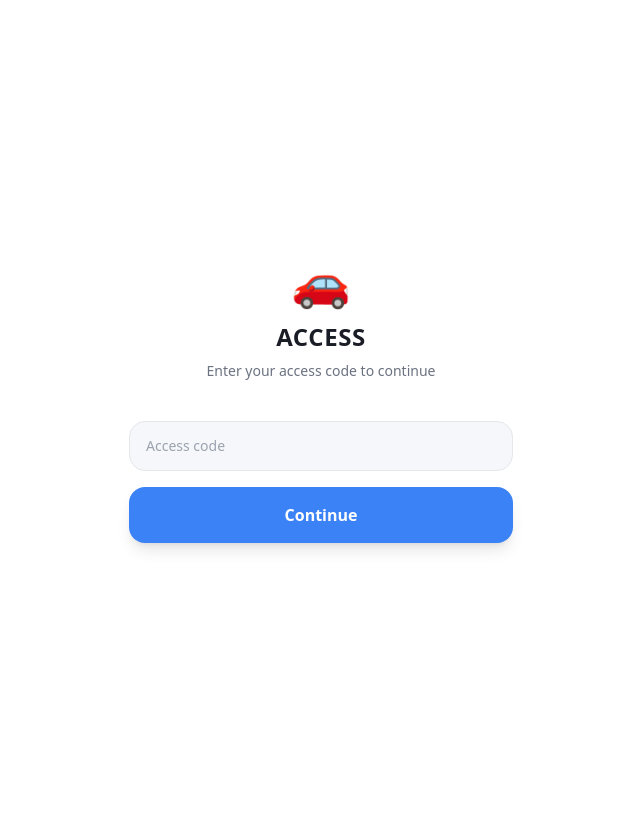
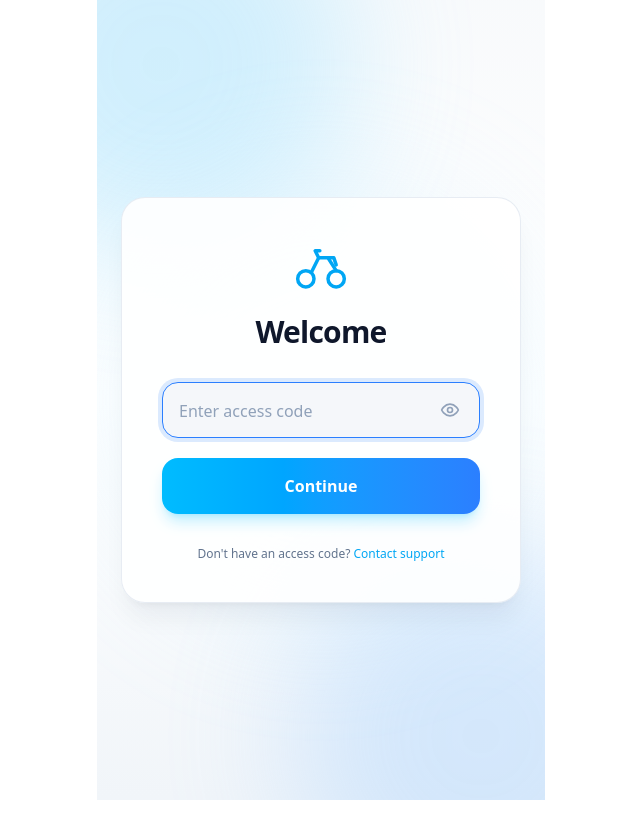
Before and after one commit to fianprabowo/MAINTENANCE-REMINDER, a Next.js app: page /access in a window 1280 px wide. Shown: the top 838 px of the page, without its empty margins (319-959 px from the left). Built offline with nearby package versions, Linux system fonts and the light colour scheme; no server answers; the database is empty.

Commit message:
refactor(login page): update ui

```diff
--- a/src/app/access/AccessPageContent.tsx
+++ b/src/app/access/AccessPageContent.tsx
@@ -1,14 +1,21 @@
 "use client";
 
-import { useState, useEffect } from "react";
+import { useState, useEffect, useRef } from "react";
 import { useRouter } from "next/navigation";
 import { useAuth } from "@/lib/auth";
 import { supabase, assertSupabaseConfigured } from "@/lib/supabase/client";
 import { toast } from "sonner";
 
+const MAX_ACCESS_CODE_LENGTH = 10;
+const INVALID_ACCESS_CODE_MESSAGE = "Invalid access code. Please check and try again.";
+const SIMULATED_VERIFICATION_DELAY_MS = 200;
+
 export default function AccessPageContent() {
   const [code, setCode] = useState("");
+  const [showCode, setShowCode] = useState(false);
   const [loading, setLoading] = useState(false);
+  const [error, setError] = useState<string | null>(null);
+  const inputRef = useRef<HTMLInputElement>(null);
   const router = useRouter();
   const { user, loading: authLoading } = useAuth();
 
@@ -18,14 +25,28 @@ export default function AccessPageContent() {
     }
   }, [user, authLoading, router]);
 
-  const inputClass =
-    "w-full rounded-2xl border border-(--color-border) px-4 py-3.5 text-sm outline-none transition-colors placeholder:text-(--color-text-muted) focus:border-(--color-primary) focus:ring-2 focus:ring-(--color-primary)/20";
+  useEffect(() => {
+    if (!authLoading && !user) {
+      inputRef.current?.focus();
+    }
+  }, [authLoading, user]);
 
   const handleSubmit = async (e: React.FormEvent) => {
     e.preventDefault();
+    if (loading) return;
+    setError(null);
     const trimmed = code.trim();
     if (!trimmed) {
-      toast.error("Please enter the access code.");
+      setError("Please enter your access code.");
+      return;
+    }
+
+    if (trimmed.length > MAX_ACCESS_CODE_LENGTH) {
+      setLoading(true);
+      await new Promise((resolve) => setTimeout(resolve, SIMULATED_VERIFICATION_DELAY_MS));
+      setLoading(false);
+      setError(INVALID_ACCESS_CODE_MESSAGE);
+      toast.error(INVALID_ACCESS_CODE_MESSAGE);
       return;
     }
 
@@ -33,7 +54,9 @@ export default function AccessPageContent() {
     try {
       assertSupabaseConfigured();
     } catch {
-      toast.error("App is not configured. Set Supabase URL and anon key.");
+      const msg = "App is not configured. Please contact support.";
+      setError(msg);
+      toast.error(msg);
       setLoading(false);
       return;
     }
@@ -51,28 +74,35 @@ export default function AccessPageContent() {
       };
 
       if (!res.ok) {
-        toast.error(payload.error ?? "Access denied");
+        const msg = payload.error ?? INVALID_ACCESS_CODE_MESSAGE;
+        setError(msg);
+        toast.error(msg);
         return;
       }
 
       if (!payload.access_token || !payload.refresh_token) {
-        toast.error("Invalid response from server");
+        const msg = "Invalid response from server.";
+        setError(msg);
+        toast.error(msg);
         return;
       }
 
-      const { error } = await supabase.auth.setSession({
+      const { error: sessionErr } = await supabase.auth.setSession({
         access_token: payload.access_token,
         refresh_token: payload.refresh_token,
       });
-      if (error) {
-        toast.error(error.message);
+      if (sessionErr) {
+        setError(sessionErr.message);
+        toast.error(sessionErr.message);
         return;
       }
 
       toast.success("Welcome!");
       router.replace("/dashboard");
     } catch {
-      toast.error("Something went wrong. Try again.");
+      const msg = "Something went wrong. Please try again.";
+      setError(msg);
+      toast.error(msg);
     } finally {
       setLoading(false);
     }
@@ -80,44 +110,193 @@ export default function AccessPageContent() {
 
   if (authLoading || user) {
     return (
-      <div className="flex min-h-screen items-center justify-center">
-        <div className="h-6 w-6 animate-spin rounded-full border-2 border-(--color-border) border-t-(--color-primary)" />
+      <div className="flex min-h-screen items-center justify-center bg-gradient-to-b from-slate-50 via-white to-slate-100 dark:from-slate-950 dark:via-slate-900 dark:to-black">
+        <div
+          role="status"
+          aria-label="Loading"
+          className="h-6 w-6 animate-spin rounded-full border-2 border-slate-200 border-t-blue-500 dark:border-slate-700 dark:border-t-blue-400"
+        />
       </div>
     );
   }
 
   return (
-    <div className="flex min-h-screen flex-col justify-center px-6 py-12">
-      <div className="mx-auto w-full max-w-sm">
-        <div className="mb-10 text-center">
-          <div className="mb-4 text-5xl">🚗</div>
-          <h1 className="text-2xl font-bold uppercase tracking-wide">Access</h1>
-          <p className="mt-2 text-sm text-(--color-text-secondary)">
-            Enter your access code to continue
-          </p>
+    <main className="relative min-h-screen overflow-hidden bg-gradient-to-b from-slate-50 via-white to-slate-100 dark:from-slate-950 dark:via-slate-900 dark:to-black">
+      <div
+        aria-hidden="true"
+        className="pointer-events-none absolute -left-32 -top-32 h-96 w-96 rounded-full bg-sky-300 opacity-30 blur-3xl dark:opacity-10"
+      />
+      <div
+        aria-hidden="true"
+        className="pointer-events-none absolute -bottom-32 -right-32 h-96 w-96 rounded-full bg-blue-300 opacity-30 blur-3xl dark:opacity-10"
+      />
+      <div
+        aria-hidden="true"
+        className="pointer-events-none absolute left-1/2 top-1/2 h-[28rem] w-[28rem] -translate-x-1/2 -translate-y-1/2 rounded-full bg-sky-200 opacity-20 blur-3xl dark:opacity-[0.06]"
+      />
+
+      <div className="relative flex min-h-screen items-center justify-center px-4 py-12 sm:px-6">
+        <div className="card-rise w-full max-w-md">
+          <div className="rounded-3xl border border-slate-200/80 bg-white/90 p-8 shadow-xl shadow-slate-900/5 backdrop-blur-sm dark:border-slate-800/80 dark:bg-slate-900/80 dark:shadow-black/40 sm:p-10">
+            <div className="mb-8 flex flex-col items-center text-center">
+              <svg
+                xmlns="http://www.w3.org/2000/svg"
+                viewBox="0 0 24 24"
+                fill="none"
+                stroke="currentColor"
+                strokeWidth="1.5"
+                strokeLinecap="round"
+                strokeLinejoin="round"
+                className="mb-5 h-14 w-14 text-sky-500 dark:text-sky-400"
+                aria-hidden="true"
+              >
+                <circle cx="5.5" cy="17.5" r="3.5" />
+                <circle cx="18.5" cy="17.5" r="3.5" />
+                <path d="M8 14.5 11 8.5h4l3.5 5.5" />
+                <path d="M15 8.5h2.5l1 3" />
+                <path d="M11 8.5 9.5 5.5h2" />
+              </svg>
+
+              <h1 className="text-3xl font-bold tracking-tight text-slate-900 dark:text-white">
+                Welcome
+              </h1>
             </div>
 
-        <form onSubmit={handleSubmit} className="space-y-4">
+            <form onSubmit={handleSubmit} noValidate className="space-y-5">
+              <div>
+                <label htmlFor="access-code" className="sr-only">
+                  Access code
+                </label>
+                <div className="relative">
                   <input
-            type="password"
+                    ref={inputRef}
+                    id="access-code"
+                    type={showCode ? "text" : "password"}
                     name="access-code"
                     autoComplete="off"
+                    autoCapitalize="off"
+                    autoCorrect="off"
+                    spellCheck={false}
                     value={code}
-            onChange={(e) => setCode(e.target.value)}
-            className={inputClass}
-            placeholder="Access code"
+                    onChange={(e) => {
+                      setCode(e.target.value);
+                      if (error) setError(null);
+                    }}
+                    aria-invalid={Boolean(error)}
+                    aria-describedby={error ? "access-error" : undefined}
                     disabled={loading}
+                    placeholder="Enter access code"
+                    className={`h-14 w-full rounded-2xl border pl-4 pr-12 font-mono text-lg tracking-widest text-slate-900 outline-none transition-all placeholder:font-sans placeholder:text-base placeholder:tracking-normal placeholder:text-slate-400 focus:ring-4 disabled:opacity-60 dark:text-white dark:placeholder:text-slate-500 ${
+                      error
+                        ? "border-red-300 focus:border-red-500 focus:ring-red-100 dark:border-red-800/60 dark:focus:border-red-500 dark:focus:ring-red-950/40"
+                        : "border-slate-300 focus:border-blue-500 focus:ring-blue-100 dark:border-slate-700 dark:focus:border-blue-500 dark:focus:ring-blue-950/40"
+                    }`}
                   />
+                  <button
+                    type="button"
+                    onClick={() => setShowCode((v) => !v)}
+                    aria-label={showCode ? "Hide access code" : "Show access code"}
+                    tabIndex={-1}
+                    className="absolute inset-y-0 right-3 my-auto flex h-9 w-9 items-center justify-center rounded-lg text-slate-400 transition-colors hover:bg-slate-100 hover:text-slate-700 dark:hover:bg-slate-700/50 dark:hover:text-slate-200"
+                  >
+                    {showCode ? (
+                      <svg
+                        xmlns="http://www.w3.org/2000/svg"
+                        viewBox="0 0 24 24"
+                        fill="none"
+                        stroke="currentColor"
+                        strokeWidth="2"
+                        strokeLinecap="round"
+                        strokeLinejoin="round"
+                        className="h-5 w-5"
+                        aria-hidden="true"
+                      >
+                        <path d="M9.88 9.88a3 3 0 1 0 4.24 4.24" />
+                        <path d="M10.73 5.08A10.43 10.43 0 0 1 12 5c7 0 10 7 10 7a13.16 13.16 0 0 1-1.67 2.68" />
+                        <path d="M6.61 6.61A13.526 13.526 0 0 0 2 12s3 7 10 7a9.74 9.74 0 0 0 5.39-1.61" />
+                        <line x1="2" y1="2" x2="22" y2="22" />
+                      </svg>
+                    ) : (
+                      <svg
+                        xmlns="http://www.w3.org/2000/svg"
+                        viewBox="0 0 24 24"
+                        fill="none"
+                        stroke="currentColor"
+                        strokeWidth="2"
+                        strokeLinecap="round"
+                        strokeLinejoin="round"
+                        className="h-5 w-5"
+                        aria-hidden="true"
+                      >
+                        <path d="M2 12s3-7 10-7 10 7 10 7-3 7-10 7-10-7-10-7Z" />
+                        <circle cx="12" cy="12" r="3" />
+                      </svg>
+                    )}
+                  </button>
+                </div>
+
+                {error && (
+                  <p
+                    id="access-error"
+                    role="alert"
+                    className="mt-2 text-sm font-medium text-red-500 dark:text-red-400"
+                  >
+                    {error}
+                  </p>
+                )}
+              </div>
 
               <button
                 type="submit"
                 disabled={loading}
-            className="w-full rounded-2xl bg-(--color-primary) px-4 py-4 text-base font-bold text-white shadow-lg shadow-(--color-primary)/30 transition-all hover:brightness-110 active:scale-[0.98] active:brightness-90 disabled:opacity-50"
+                className="group relative flex h-14 w-full items-center justify-center gap-2 overflow-hidden rounded-2xl bg-gradient-to-r from-sky-400 to-blue-500 font-semibold text-white shadow-lg shadow-sky-400/25 transition-all duration-200 hover:-translate-y-0.5 hover:shadow-xl hover:shadow-sky-400/35 active:translate-y-0 disabled:cursor-not-allowed disabled:opacity-70 disabled:hover:translate-y-0 disabled:hover:shadow-lg"
               >
-            {loading ? "Checking..." : "Continue"}
+                {loading ? (
+                  <>
+                    <svg
+                      className="h-5 w-5 animate-spin text-white"
+                      xmlns="http://www.w3.org/2000/svg"
+                      fill="none"
+                      viewBox="0 0 24 24"
+                      aria-hidden="true"
+                    >
+                      <circle
+                        cx="12"
+                        cy="12"
+                        r="10"
+                        stroke="currentColor"
+                        strokeOpacity="0.25"
+                        strokeWidth="4"
+                      />
+                      <path
+                        d="M4 12a8 8 0 0 1 8-8"
+                        stroke="currentColor"
+                        strokeWidth="4"
+                        strokeLinecap="round"
+                      />
+                    </svg>
+                    <span>Checking Access...</span>
+                  </>
+                ) : (
+                  <>
+                    <span>Continue</span>
+                  </>
+                )}
               </button>
             </form>
+
+            <p className="mt-8 text-center text-xs text-slate-500 dark:text-slate-400">
+              Don&apos;t have an access code?{" "}
+              <a
+                href="mailto:support@example.com"
+                className="font-medium text-sky-500 transition-colors hover:text-sky-600 dark:text-sky-400 dark:hover:text-sky-300"
+              >
+                Contact support
+              </a>
+            </p>
           </div>
         </div>
+      </div>
+    </main>
   );
 }
--- a/src/app/globals.css
+++ b/src/app/globals.css
@@ -179,3 +179,28 @@ select option {
 .toast-halo {
   animation: toast-halo 2.4s ease-out 1 both;
 }
+
+/* ---------------------------------------------------------------------------
+ * Card rise — entrance animation for pre-auth surfaces (Access / Login).
+ * Kept short and respectful of `prefers-reduced-motion`.
+ * ------------------------------------------------------------------------- */
+@keyframes card-rise {
+  from {
+    opacity: 0;
+    transform: translateY(16px);
+  }
+  to {
+    opacity: 1;
+    transform: translateY(0);
+  }
+}
+
+.card-rise {
+  animation: card-rise 0.4s cubic-bezier(0.22, 1, 0.36, 1) both;
+}
+
+@media (prefers-reduced-motion: reduce) {
+  .card-rise {
+    animation: none;
+  }
+}
```
Also changed, not shown: 1 other file (tests, documents, lock files or other folders). Lines whose indentation alone changed are shown as unchanged.
